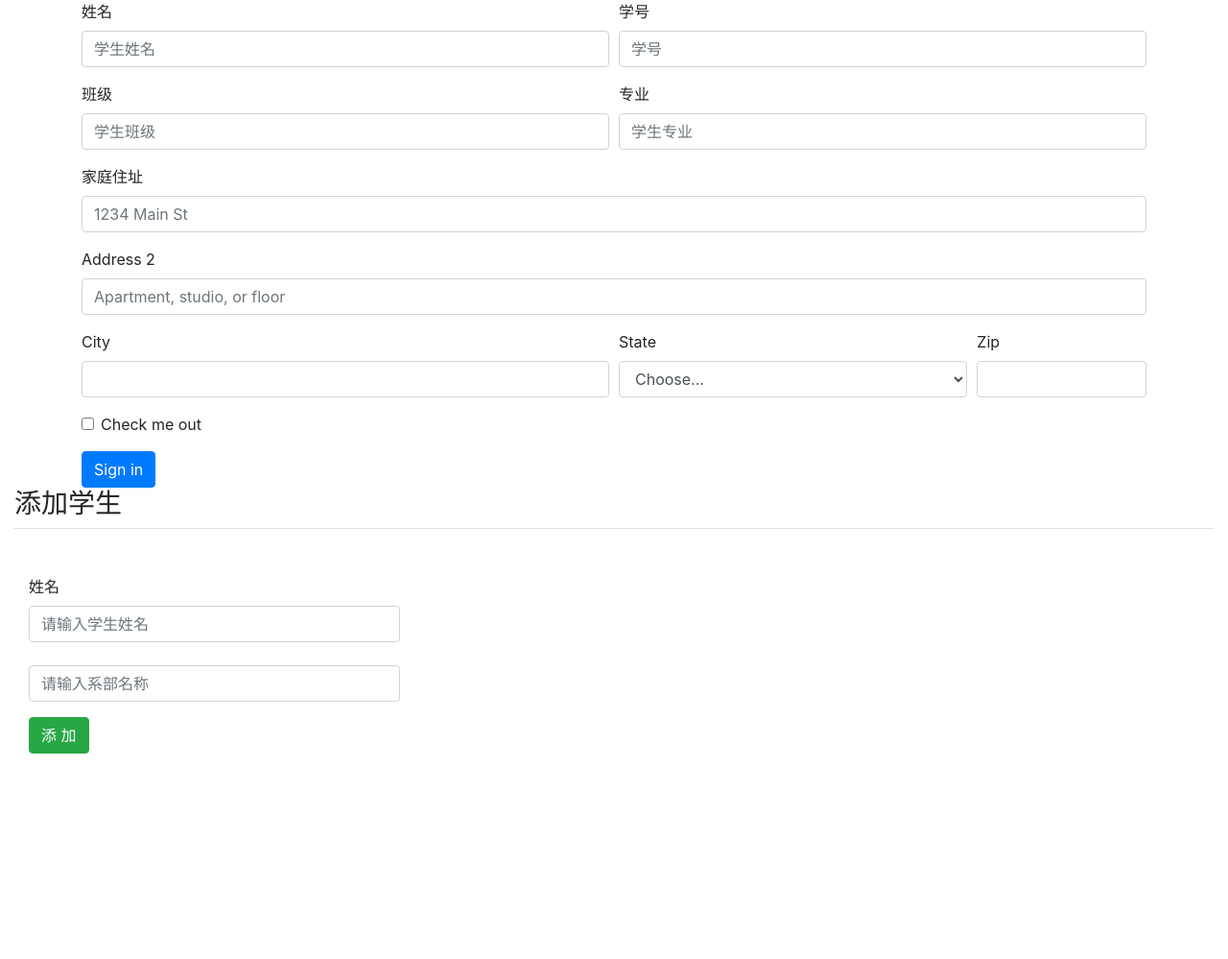
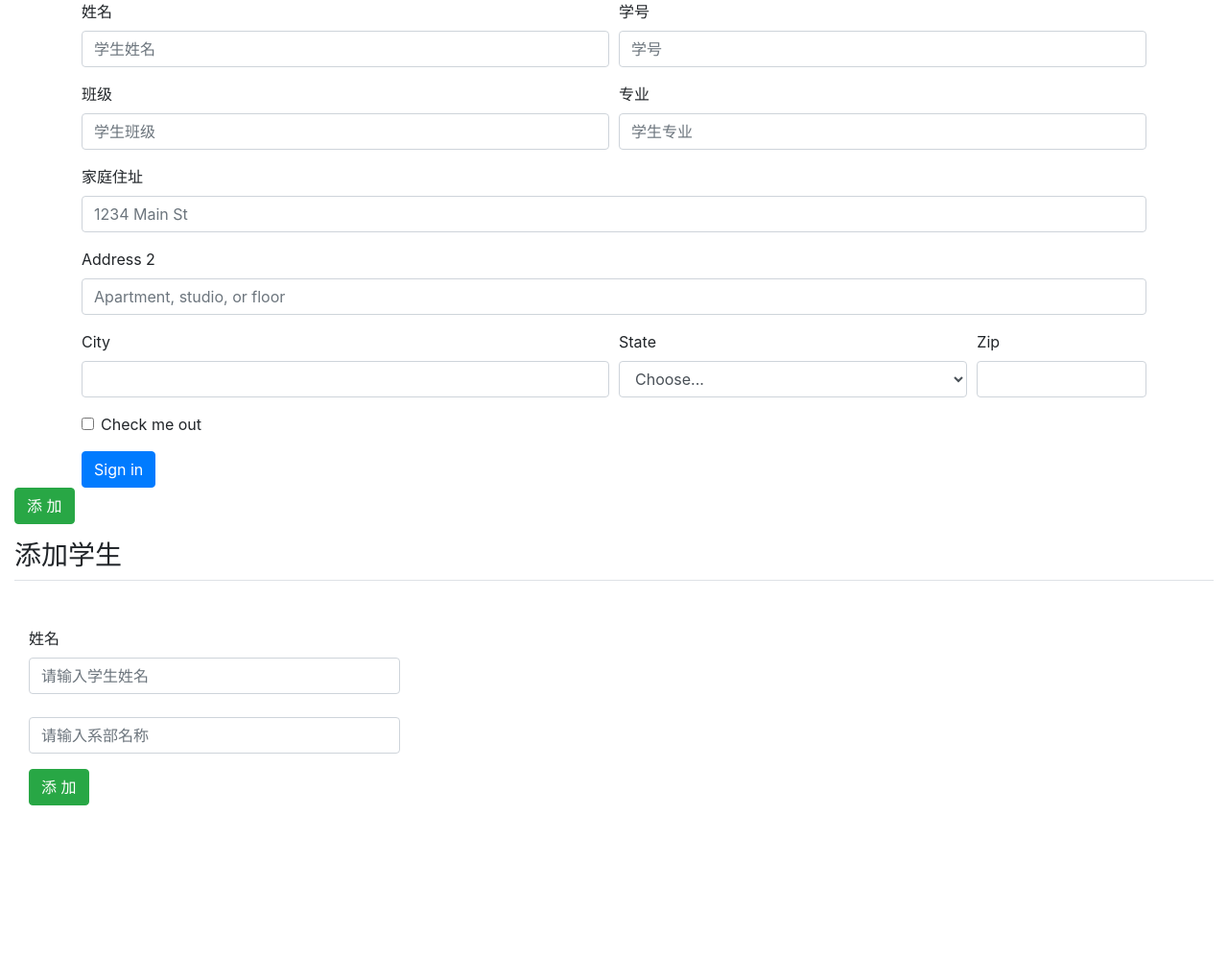
Before and after one commit to LeeHxx/stusys, a PHP site: page /stu_add.php in a window 1280 px wide. Shown: the whole page at 96% size. Before the commit the page ends 785 px from the top, so only its background shows below. Run offline with PHP 8.4, Linux system fonts and the light colour scheme; the visitor is signed in with stand-in values (Sample User, id 1).

Commit message:
例行更新

```diff
--- a/stu_add.php
+++ b/stu_add.php
@@ -108,10 +108,18 @@
       </label>
     </div>
   </div>
-  <button type="submit" class="btn btn-primary">Sign in</button>
+  <button type="button" class="btn btn-primary">Sign in</button>
 </form>
 
 </div>
+
+<div class="form-group">
+						<div class="col-sm-offset-2 col-sm-10">
+							<button type="button" class="btn btn-success">添&nbsp加</button>
+						</div>
+						<div class="col-sm-2"></div>
+					</div>
+
 
 	<div class="col-xs-12 col-sm-12">
 		<div class="panel panel-default">
```
Also changed, not shown: add_stu.php (added), 1 other file.
